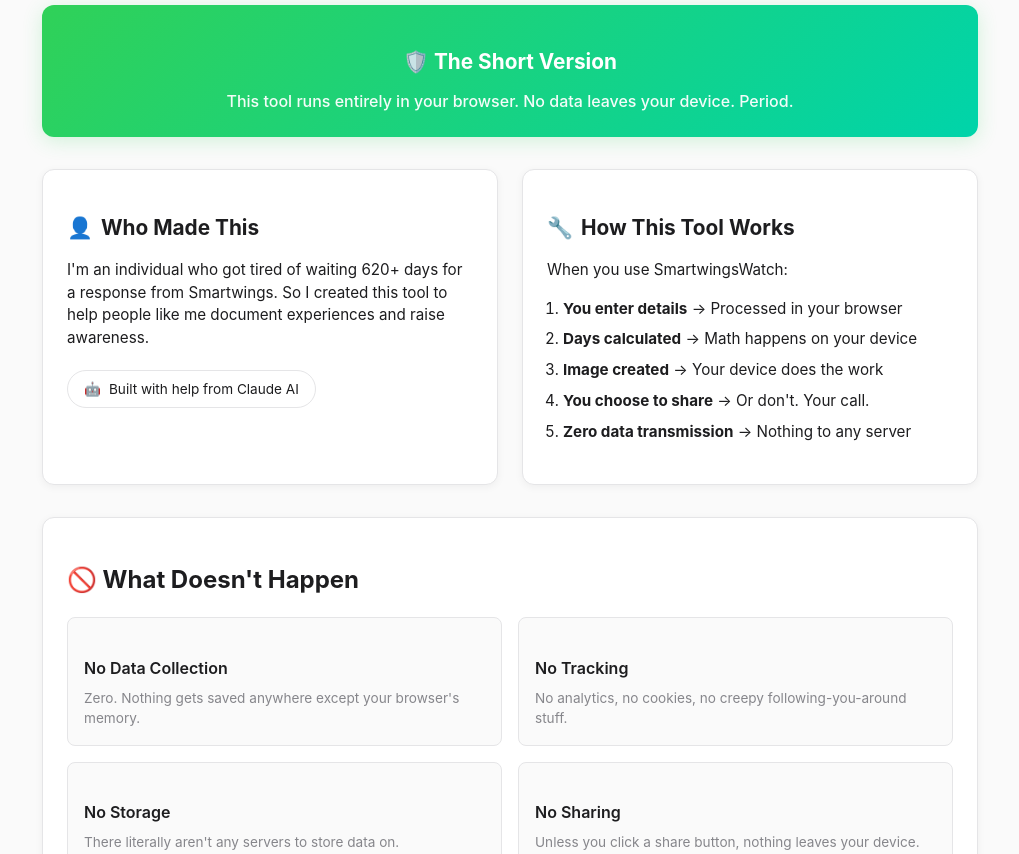
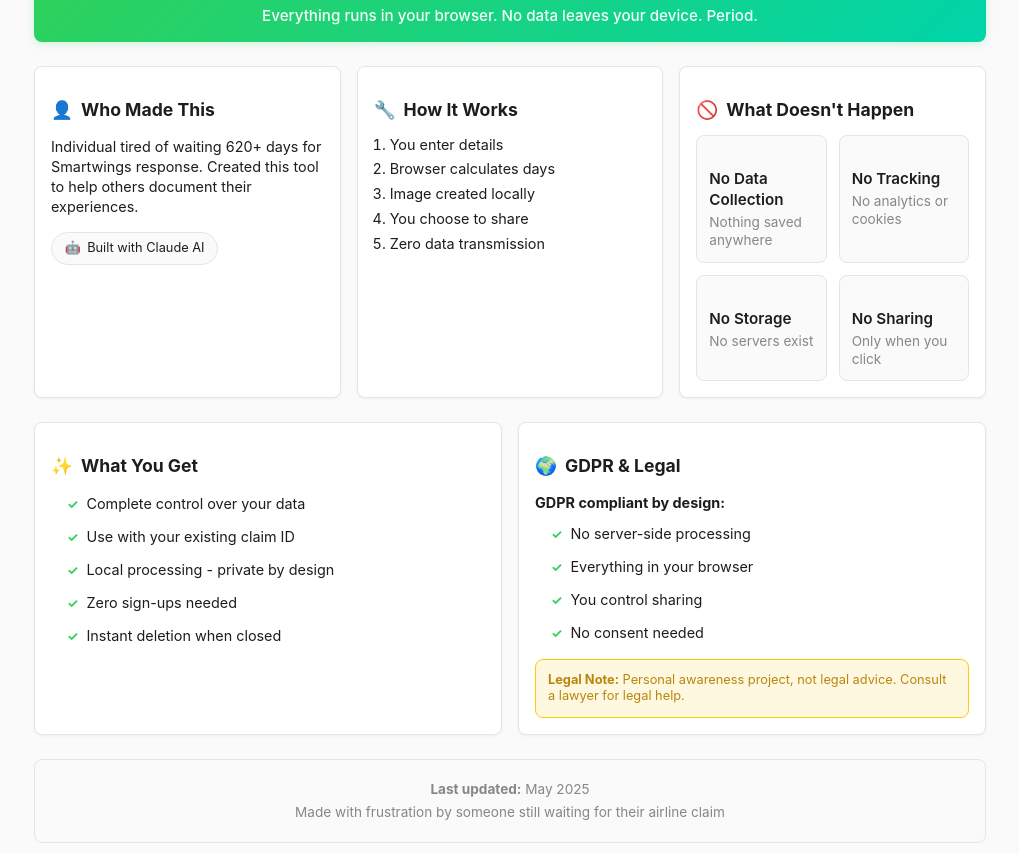
Before and after one commit to airlineclaimtracker/airline-claims-tracker, a plain HTML site: page privacy.html in a window 1280 px wide. Shown: the part 307-1161 px from the top of the page, without its empty margins (130-1149 px from the left). Drawn offline with Linux system fonts and the light colour scheme.

Commit message:
Update privacy.html

```diff
--- a/privacy.html
+++ b/privacy.html
@@ -25,15 +25,15 @@
             padding: 0;
             background-color: var(--surface);
             color: var(--text-dark);
-            line-height: 1.5;
+            line-height: 1.4;
             -webkit-font-smoothing: antialiased;
-            overflow-x: hidden;
+            font-size: 14px;
         }
 
         .container {
             max-width: 1000px;
             margin: 0 auto;
-            padding: 2rem;
+            padding: 1.5rem;
             min-height: 100vh;
             display: flex;
             flex-direction: column;
@@ -50,10 +50,10 @@
             color: var(--primary-red);
             text-decoration: none;
             font-weight: 600;
-            font-size: 0.95rem;
+            font-size: 0.9rem;
             padding: 0.5rem 1rem;
             background: var(--card-bg);
-            border-radius: 50px;
+            border-radius: 25px;
             border: 1px solid var(--border);
             transition: all 0.2s ease;
         }
@@ -65,24 +65,24 @@
 
         .hero {
             text-align: center;
-            margin-bottom: 2rem;
+            margin-bottom: 1.5rem;
             background: var(--card-bg);
-            padding: 2rem;
-            border-radius: 1rem;
+            padding: 1.5rem;
+            border-radius: 0.75rem;
             border: 1px solid var(--border);
-            box-shadow: 0 2px 8px rgba(0,0,0,0.05);
+            box-shadow: 0 1px 3px rgba(0,0,0,0.05);
         }
 
         .hero h1 {
-            font-size: 2.5rem;
+            font-size: 2rem;
             font-weight: 800;
             color: var(--text-dark);
-            margin-bottom: 0.75rem;
+            margin-bottom: 0.5rem;
             letter-spacing: -0.02em;
         }
 
         .hero-subtitle {
-            font-size: 1.1rem;
+            font-size: 1rem;
             color: var(--text-light);
             font-weight: 500;
             margin: 0;
@@ -91,168 +91,188 @@
         .tldr-card {
             background: linear-gradient(135deg, var(--success), #00d4aa);
             color: white;
-            padding: 1.5rem;
-            border-radius: 0.75rem;
+            padding: 1rem;
+            border-radius: 0.5rem;
             text-align: center;
-            margin-bottom: 2rem;
-            box-shadow: 0 4px 20px rgba(48, 209, 88, 0.2);
+            margin-bottom: 1.5rem;
+            box-shadow: 0 2px 8px rgba(48, 209, 88, 0.2);
         }
 
         .tldr-card h2 {
-            font-size: 1.3rem;
+            font-size: 1.1rem;
             font-weight: 700;
-            margin-bottom: 0.75rem;
+            margin-bottom: 0.5rem;
         }
 
         .tldr-card p {
-            font-size: 1rem;
+            font-size: 0.95rem;
             font-weight: 500;
             margin: 0;
             opacity: 0.95;
         }
 
-        .main-content {
+        .top-row {
+            display: grid;
+            grid-template-columns: repeat(3, 1fr);
+            gap: 1rem;
+            margin-bottom: 1.5rem;
+        }
+
+        .bottom-row {
             display: grid;
             grid-template-columns: 1fr 1fr;
-            gap: 1.5rem;
-            margin-bottom: 2rem;
+            gap: 1rem;
+            margin-bottom: 1.5rem;
         }
 
         .section {
             background: var(--card-bg);
-            border-radius: 0.75rem;
-            padding: 1.5rem;
+            border-radius: 0.5rem;
+            padding: 1rem;
             border: 1px solid var(--border);
-            box-shadow: 0 2px 8px rgba(0,0,0,0.05);
+            box-shadow: 0 1px 3px rgba(0,0,0,0.05);
             transition: all 0.2s ease;
         }
 
         .section:hover {
-            transform: translateY(-2px);
-            box-shadow: 0 4px 16px rgba(0,0,0,0.1);
+            transform: translateY(-1px);
+            box-shadow: 0 2px 8px rgba(0,0,0,0.1);
         }
 
         .section h2 {
-            font-size: 1.3rem;
+            font-size: 1.1rem;
             font-weight: 700;
             color: var(--text-dark);
-            margin-bottom: 1rem;
+            margin-bottom: 0.75rem;
             display: flex;
             align-items: center;
             gap: 0.5rem;
         }
 
         .section p, .section li {
-            font-size: 0.95rem;
+            font-size: 0.9rem;
             color: var(--text-dark);
-            margin-bottom: 0.5rem;
+            margin-bottom: 0.4rem;
         }
 
-        .full-width-section {
-            background: var(--card-bg);
-            border-radius: 0.75rem;
-            padding: 1.5rem;
-            border: 1px solid var(--border);
-            box-shadow: 0 2px 8px rgba(0,0,0,0.05);
-            margin-bottom: 2rem;
+        .section ol, .section ul {
+            margin: 0.5rem 0 0 1rem;
+            padding-left: 0;
+        }
+
+        .section ol li {
+            margin-bottom: 0.3rem;
         }
 
         .feature-grid {
             display: grid;
-            grid-template-columns: repeat(2, 1fr);
-            gap: 1rem;
-            margin-top: 1rem;
+            grid-template-columns: 1fr 1fr;
+            gap: 0.75rem;
+            margin-top: 0.5rem;
         }
 
-        .feature-card {
+        .feature-item {
             background: var(--surface);
             border-radius: 0.5rem;
-            padding: 1rem;
+            padding: 0.75rem;
             border: 1px solid var(--border);
         }
 
-        .feature-card h4 {
-            font-size: 1rem;
+        .feature-item h4 {
+            font-size: 0.95rem;
             font-weight: 600;
-            margin-bottom: 0.5rem;
+            margin-bottom: 0.25rem;
             color: var(--text-dark);
         }
 
-        .feature-card p {
+        .feature-item p {
             font-size: 0.85rem;
             color: var(--text-light);
             margin: 0;
+            line-height: 1.3;
         }
 
-        .rights-list {
+        .compact-list {
             list-style: none;
             padding: 0;
-            margin: 1rem 0 0 0;
+            margin: 0.5rem 0 0 0;
         }
 
-        .rights-list li {
+        .compact-list li {
             display: flex;
             align-items: center;
             gap: 0.5rem;
-            padding: 0.25rem 0;
+            padding: 0.2rem 0;
+            font-size: 0.9rem;
         }
 
-        .rights-list li::before {
+        .compact-list li::before {
             content: "✓";
             color: var(--success);
             font-weight: bold;
-            font-size: 1.1em;
-        }
-
-        .footer-section {
-            background: var(--surface);
-            border-radius: 0.75rem;
-            padding: 1.5rem;
-            text-align: center;
-            border: 1px solid var(--border);
-            margin-top: auto;
+            font-size: 0.9em;
         }
 
         .author-badge {
             display: inline-flex;
             align-items: center;
-            gap: 0.5rem;
-            background: var(--card-bg);
-            padding: 0.5rem 1rem;
-            border-radius: 50px;
+            gap: 0.4rem;
+            background: var(--surface);
+            padding: 0.4rem 0.8rem;
+            border-radius: 20px;
             border: 1px solid var(--border);
-            font-size: 0.85rem;
+            font-size: 0.8rem;
             color: var(--text-dark);
-            margin-top: 0.75rem;
+            margin-top: 0.5rem;
         }
 
         .disclaimer {
             background: #fff8e1;
             border: 1px solid #ffcc02;
             border-radius: 0.5rem;
+            padding: 0.75rem;
+            margin-top: 0.75rem;
+            font-size: 0.8rem;
+            color: #b8860b;
+            line-height: 1.3;
+        }
+
+        .footer-section {
+            background: var(--surface);
+            border-radius: 0.5rem;
             padding: 1rem;
-            margin-top: 1rem;
+            text-align: center;
+            border: 1px solid var(--border);
+            margin-top: auto;
+        }
+
+        .footer-section p {
+            color: var(--text-light);
             font-size: 0.85rem;
-            color: #b8860b;
+            margin: 0.25rem 0;
         }
 
         @media (max-width: 1024px) {
-            .main-content {
+            .top-row {
                 grid-template-columns: 1fr;
             }
 
-            .feature-grid {
+            .bottom-row {
                 grid-template-columns: 1fr;
             }
         }
 
         @media (max-width: 768px) {
             .hero h1 {
-                font-size: 2rem;
+                font-size: 1.75rem;
             }
 
             .container {
                 padding: 1rem;
+            }
+
+            .feature-grid {
+                grid-template-columns: 1fr;
             }
         }
     </style>
@@ -273,84 +293,83 @@
 
         <div class="tldr-card">
             <h2><span>🛡️</span> The Short Version</h2>
-            <p>This tool runs entirely in your browser. No data leaves your device. Period.</p>
+            <p>Everything runs in your browser. No data leaves your device. Period.</p>
         </div>
 
-        <div class="main-content">
+        <div class="top-row">
             <div class="section">
                 <h2><span>👤</span> Who Made This</h2>
-                <p>I'm an individual who got tired of waiting 620+ days for a response from Smartwings. So I created this tool to help people like me document experiences and raise awareness.</p>
+                <p>Individual tired of waiting 620+ days for Smartwings response. Created this tool to help others document their experiences.</p>
                 <div class="author-badge">
                     <span>🤖</span>
-                    <span>Built with help from Claude AI</span>
+                    <span>Built with Claude AI</span>
                 </div>
             </div>
 
             <div class="section">
-                <h2><span>🔧</span> How This Tool Works</h2>
-                <p>When you use SmartwingsWatch:</p>
-                <ol style="margin-left: 1rem; padding-left: 0;">
-                    <li><strong>You enter details</strong> → Processed in your browser</li>
-                    <li><strong>Days calculated</strong> → Math happens on your device</li>
-                    <li><strong>Image created</strong> → Your device does the work</li>
-                    <li><strong>You choose to share</strong> → Or don't. Your call.</li>
-                    <li><strong>Zero data transmission</strong> → Nothing to any server</li>
+                <h2><span>🔧</span> How It Works</h2>
+                <ol>
+                    <li>You enter details</li>
+                    <li>Browser calculates days</li>
+                    <li>Image created locally</li>
+                    <li>You choose to share</li>
+                    <li>Zero data transmission</li>
                 </ol>
             </div>
-        </div>
 
-        <div class="full-width-section">
+            <div class="section">
                 <h2><span>🚫</span> What Doesn't Happen</h2>
                 <div class="feature-grid">
-                <div class="feature-card">
+                    <div class="feature-item">
                         <h4>No Data Collection</h4>
-                    <p>Zero. Nothing gets saved anywhere except your browser's memory.</p>
+                        <p>Nothing saved anywhere</p>
                     </div>
-                <div class="feature-card">
+                    <div class="feature-item">
                         <h4>No Tracking</h4>
-                    <p>No analytics, no cookies, no creepy following-you-around stuff.</p>
+                        <p>No analytics or cookies</p>
                     </div>
-                <div class="feature-card">
+                    <div class="feature-item">
                         <h4>No Storage</h4>
-                    <p>There literally aren't any servers to store data on.</p>
+                        <p>No servers exist</p>
                     </div>
-                <div class="feature-card">
+                    <div class="feature-item">
                         <h4>No Sharing</h4>
-                    <p>Unless you click a share button, nothing leaves your device.</p>
+                        <p>Only when you click</p>
+                    </div>
                 </div>
             </div>
         </div>
 
-        <div class="main-content">
+        <div class="bottom-row">
             <div class="section">
                 <h2><span>✨</span> What You Get</h2>
-                <ul class="rights-list">
+                <ul class="compact-list">
                     <li>Complete control over your data</li>
-                    <li>Real claim ID stays with you only</li>
+                    <li>Use with your existing claim ID</li>
                     <li>Local processing - private by design</li>
-                    <li>Zero sign-ups or passwords needed</li>
-                    <li>Instant deletion when you close browser</li>
+                    <li>Zero sign-ups needed</li>
+                    <li>Instant deletion when closed</li>
                 </ul>
             </div>
 
             <div class="section">
-                <h2><span>🌍</span> GDPR & Legal Compliance</h2>
-                <p>This tool is GDPR compliant by design because:</p>
-                <ul class="rights-list">
-                    <li>No personal data processing on servers</li>
-                    <li>Everything happens in your browser</li>
-                    <li>You control all sharing decisions</li>
-                    <li>No consent banners needed</li>
+                <h2><span>🌍</span> GDPR & Legal</h2>
+                <p><strong>GDPR compliant by design:</strong></p>
+                <ul class="compact-list">
+                    <li>No server-side processing</li>
+                    <li>Everything in your browser</li>
+                    <li>You control sharing</li>
+                    <li>No consent needed</li>
                 </ul>
                 <div class="disclaimer">
-                    <strong>Legal Note:</strong> This is a personal awareness project, not legal advice. For legal help with your claim, consult a qualified lawyer.
+                    <strong>Legal Note:</strong> Personal awareness project, not legal advice. Consult a lawyer for legal help.
                 </div>
             </div>
         </div>
 
         <div class="footer-section">
-            <p style="color: var(--text-light); font-size: 0.9rem; margin-bottom: 0.5rem;"><strong>Last updated:</strong> May 2025</p>
-            <p style="color: var(--text-light); font-size: 0.9rem; margin: 0;">Made with frustration and determination by someone still waiting for their airline claim</p>
+            <p><strong>Last updated:</strong> May 2025</p>
+            <p>Made with frustration by someone still waiting for their airline claim</p>
         </div>
     </div>
 </body>
```
Lines whose indentation alone changed are shown as unchanged.
